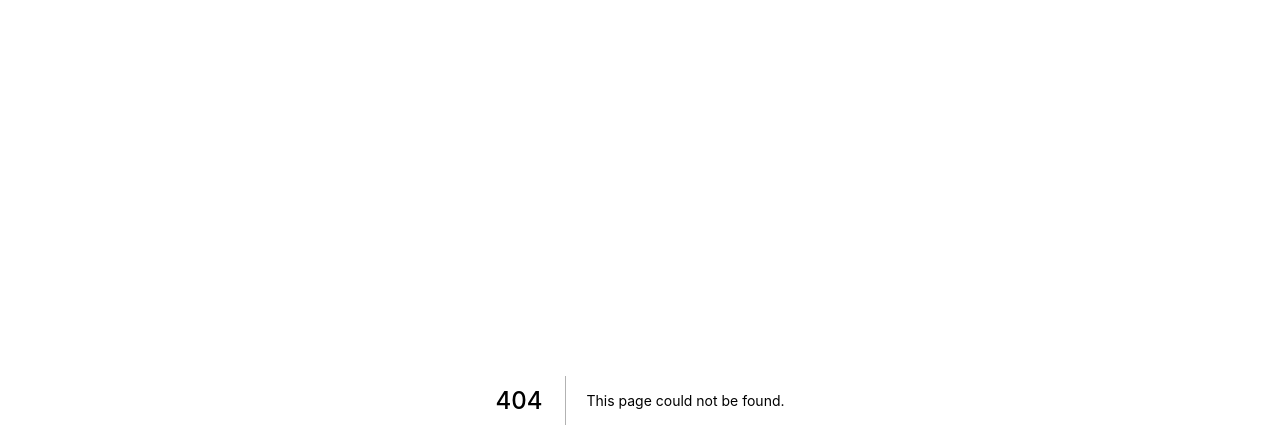
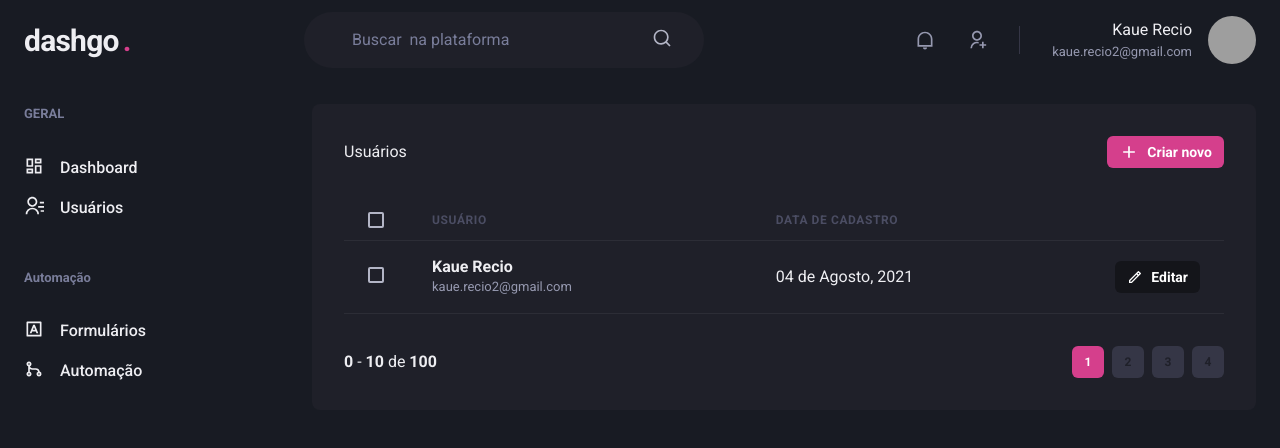
Before and after one commit to reciokaue/dashgo, a Next.js app: page /users in a window 1280 px wide. Before the commit this address had no page. Shown: the top 448 px of the page. Built offline with nearby package versions, Linux system fonts and the light colour scheme; grey boxes are pictures that could not be loaded.

Commit message:
Pagination

```diff
--- /dev/null
+++ b/src/components/Paginations.tsx
@@ -0,0 +1,65 @@
+import { Box, Button, Stack } from "@chakra-ui/react";
+
+export function Pagination(){
+  return (
+    <Stack
+      direction='row'
+      mt='8'
+      justify='space-between'
+      align='center'
+      spacing='6'
+    >
+      <Box>
+        <strong>0</strong> - <strong>10</strong> de <strong>100</strong>
+      </Box>
+      <Stack direction='row' spacing='2'>
+        <Button
+          size='sm'
+          fontSize='xs'
+          width='4'
+          colorScheme='pink'
+          disabled
+          _disabled={{
+            bg: 'pink.500',
+            cursor: 'default'
+          }}
+        >
+          1
+        </Button>
+        <Button
+          size='sm'
+          fontSize='xs'
+          width='4'
+          bg='gray.700'
+          _hover={{
+            bg: 'gray.500',
+          }}
+        >
+          2
+        </Button>
+        <Button
+          size='sm'
+          fontSize='xs'
+          width='4'
+          bg='gray.700'
+          _hover={{
+            bg: 'gray.500',
+          }}
+        >
+          3
+        </Button>
+        <Button
+          size='sm'
+          fontSize='xs'
+          width='4'
+          bg='gray.700'
+          _hover={{
+            bg: 'gray.500',
+          }}
+        >
+          4
+        </Button>
+      </Stack>
+    </Stack>
+  )
+}
--- /dev/null
+++ b/src/pages/users/index.tsx
@@ -0,0 +1,71 @@
+import { Box, Button, Checkbox, Flex, Heading, Icon, Table, Tbody, Td, Text, Th, Thead, Tr } from "@chakra-ui/react";
+import { RiAddLine, RiPencilLine } from "react-icons/ri";
+import { Header } from "../../components/Header";
+import { Pagination } from "../../components/Paginations";
+import { Sidebar } from "../../components/Sidebar";
+
+export default function UserList() {
+  return (
+    <Box>
+      <Header/>
+      <Flex w='100%' my='6' maxW={1480} mx='auto' px='6'>
+        <Sidebar/>
+        <Box flex='1' borderRadius={8} bg='gray.800' p='8'>
+          <Flex mb='8' justify='space-between' align='center'>
+            <Heading size='large' fontWeight='normal'>Usuários</Heading>
+
+            <Button
+              as='a'
+              size='sm'
+              fontSize='sm'
+              colorScheme='pink'
+              leftIcon={<Icon as={RiAddLine} fontSize='20'/>}
+            >
+              Criar novo
+            </Button>
+          </Flex>
+
+          <Table colorScheme='whiteAlpha'>
+            <Thead>
+              <Tr>
+                <Th px='6' color='gray.300' width='8'>
+                  <Checkbox colorScheme='pink'/>
+                </Th>
+                <Th>Usuário</Th>
+                <Th>Data de cadastro</Th>
+                <Th w='8'></Th>
+              </Tr>
+            </Thead>
+            <Tbody>
+              <Tr>
+                <Td px='6'>
+                  <Checkbox colorScheme='pink'/>
+                </Td>
+                <Td>
+                  <Box>
+                    <Text fontWeight='bold'>Kaue Recio</Text>
+                    <Text fontSize='small' color='gray.300'>kaue.recio2@gmail.com</Text>
+                  </Box>
+                </Td>
+                 <Td>04 de Agosto, 2021</Td>
+                  <Td>
+                  <Button
+                      as='a'
+                      size='sm'
+                      fontSize='sm'
+                      colorScheme='blackAlpha'
+                      leftIcon={<Icon as={RiPencilLine} fontSize='16'/>}
+                    >
+                    Editar
+                  </Button>
+                 </Td>
+              </Tr>
+            </Tbody>
+          </Table>
+
+          <Pagination/>
+        </Box>
+      </Flex>
+    </Box>
+  )
+}
```
Also changed, not shown: src/pages/dashboard.tsx (+1 -7 lines).
